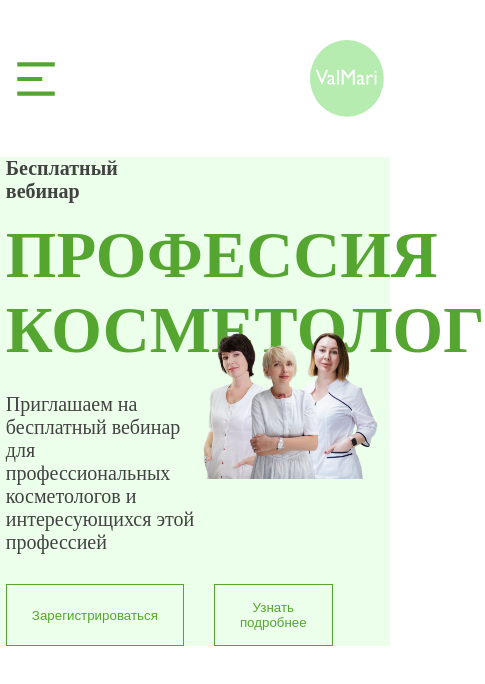
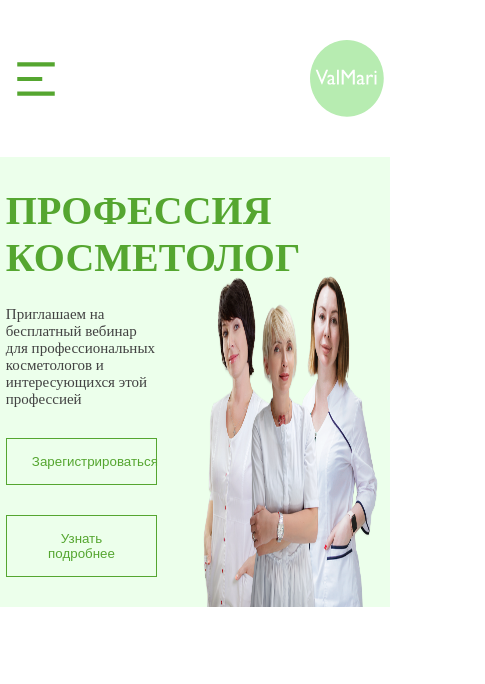
Before and after one commit to elbek1307/russian-figma, a React (Vite) app: page / in a window 390 px wide. Shown: the top 684 px of the page, 485 px wide, since content can reach past the window. Built offline with nearby package versions, Linux system fonts and the light colour scheme.

Commit message:
respovite 60 foiz bitdi

```diff
--- a/src/components/Hero/Hero.css
+++ b/src/components/Hero/Hero.css
@@ -7,14 +7,24 @@
     display: flex;
     justify-content: space-between;
     align-items: center;
+    gap:30px ;
+    padding: 30px 0;
+    z-index: 0;
+    position: relative;
 }
 
 .hero_img{
     width: 50%;
+    height: 400px;
+    z-index: 1;
+     position: absolute;
+      bottom: 0;
+      right: 0;
 }
 
 .hero_content{
-    width: 50%;
+    width: 40%;
+    z-index: 2;
 }
 
 .hero_title_top{
@@ -55,3 +65,27 @@
 background-color: var(--main-color);
 color: white;
 }
+
+
+
+@media (max-width: 830px) {
+    .hero_box{
+        flex-direction: column;
+    }
+
+    .hero_title_top{
+        display: none;
+    }
+
+    .hero_title{
+       font-size: 40px;
+    }
+
+    .hero_img{
+        height: 350px;
+    }
+
+    .hero_text{
+        font-size: 15px;
+    }
+}
```
